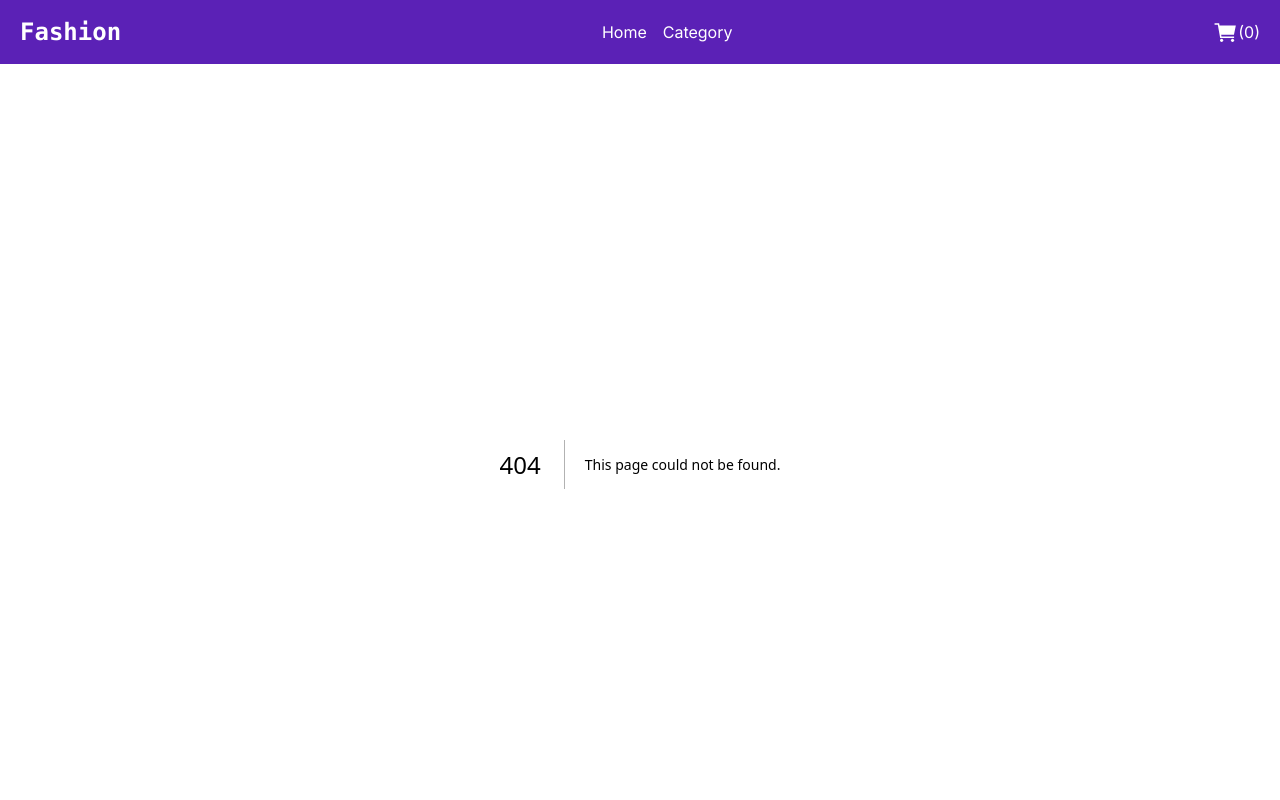
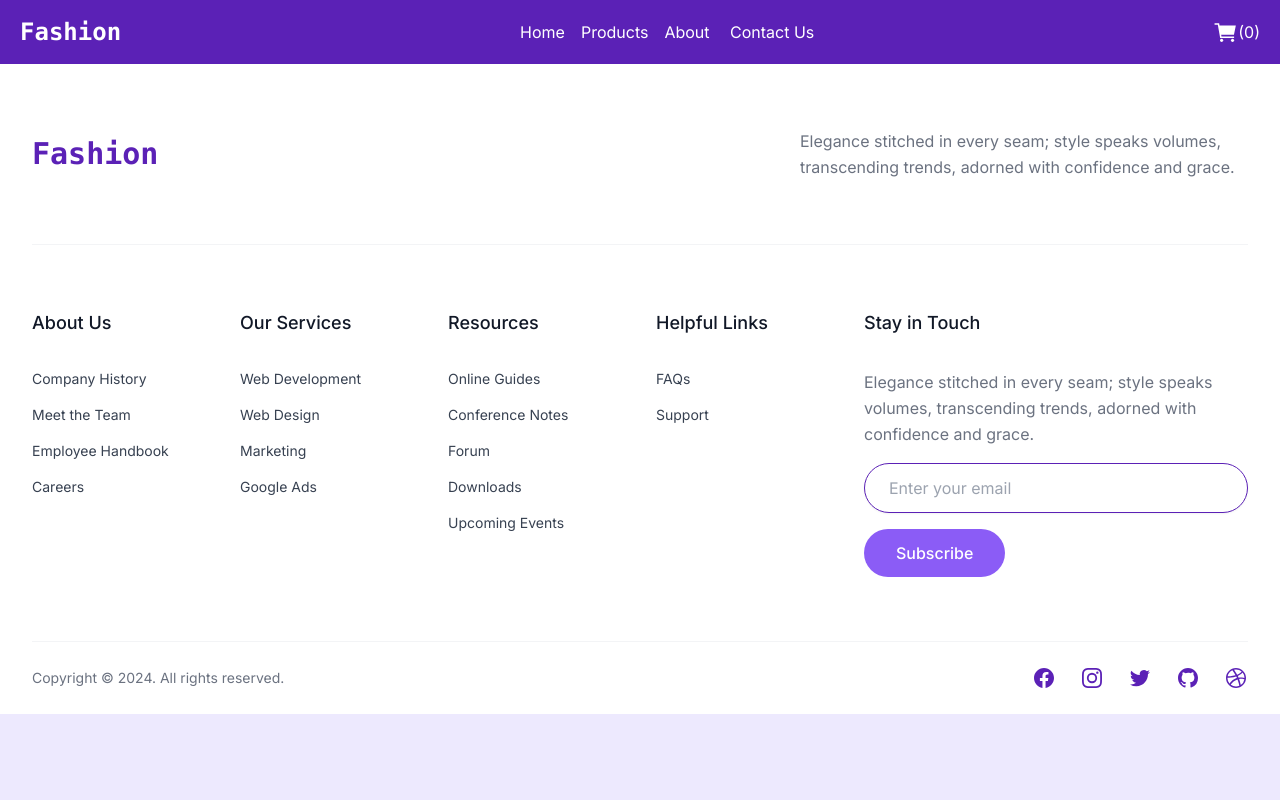
Before and after one commit to vikash0p/fashion, a Next.js app: page /about in a window 1280 px wide. Before the commit this address had no page. Shown: the top 800 px of the page. Built offline with nearby package versions, Linux system fonts and the light colour scheme.

Commit message:
make the page about and contact

```diff
--- /dev/null
+++ b/app/about/page.js
@@ -0,0 +1,11 @@
+import React from 'react'
+
+const About = () => {
+  return (
+    <div>
+
+    </div>
+  )
+}
+
+export default About
--- /dev/null
+++ b/app/contact/page.js
@@ -0,0 +1,11 @@
+import React from 'react'
+
+const Contact = () => {
+  return (
+    <div>
+
+    </div>
+  )
+}
+
+export default Contact
--- a/components/ReausableComp/Navbar.js
+++ b/components/ReausableComp/Navbar.js
@@ -11,7 +11,9 @@
             <div className="text-2xl font-bold  font-mono">Fashion</div>
             <div className='space-x-4'>
                 <Link href={"/"} className="">Home</Link>
-                <Link href={"/category"} className="">Category</Link>
+                <Link href={"/category"} className="">Products</Link>
+                <Link href={"/about"} className="">About </Link>
+                <Link href={"/contact"} className="">Contact Us </Link>
             </div>
             <Link href={"/cart"} className="flex"><IoCartSharp size={25} /> ({cart.length}) </Link>
         </div>
```
